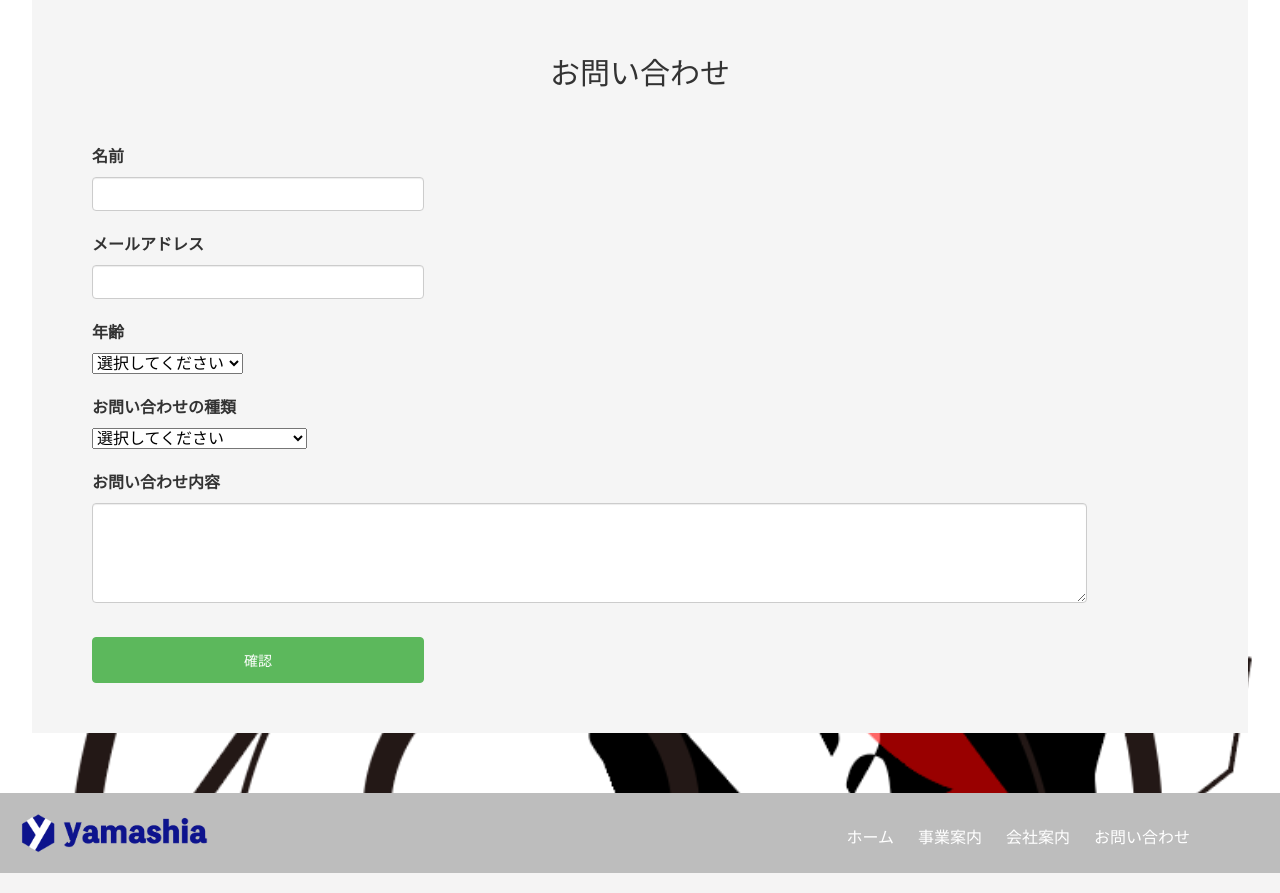
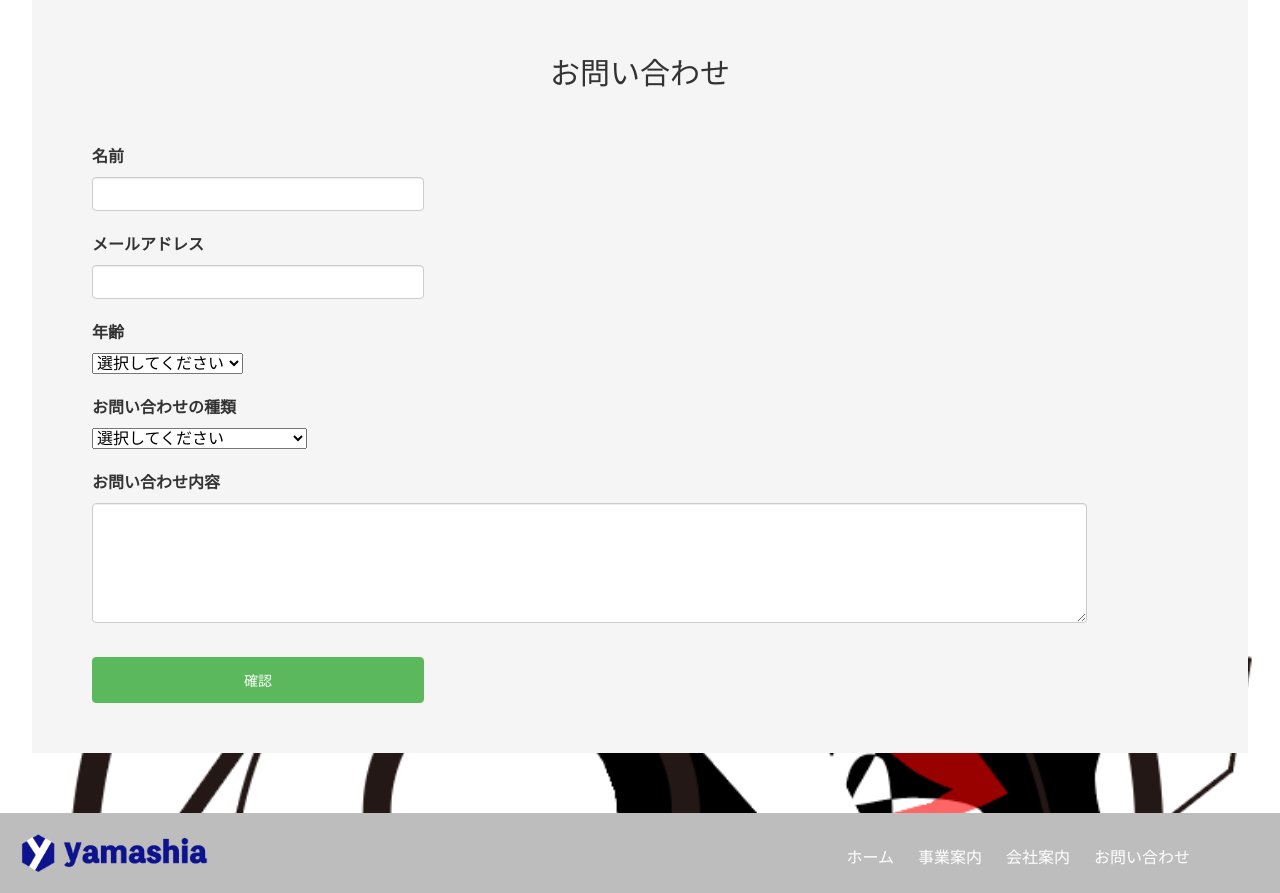
Before and after one commit to yamashia/yamashia, a PHP site: page /contact/contact.php in a window 1280 px wide. Shown: the part 934-1827 px from the top of the page. Run offline with PHP 8.4, Linux system fonts and the light colour scheme; some libraries are stand-ins or nearby versions.

Commit message:
Add files via upload

```diff
--- a/yamashia.co.jp/BuisinessInfo/BuisinessInfo.php
+++ b/yamashia.co.jp/BuisinessInfo/BuisinessInfo.php
@@ -2,7 +2,7 @@
 <html>
   <head>
     <meta charset="utf-8">
-    <meta name="viewport" content="width=device-width,initial-scale=1.0,minimum-scale=1.0,maximum-scale=1.0,user-scalable=no">
+    <meta name="viewport" content="width=device-width, initial-scale=1.0">
     <title>株式会社ヤマシア</title>
     <link rel="stylesheet" href="../css/stylesheet.css">
   	<link rel="stylesheet" href="../css/responsive.css">
--- a/yamashia.co.jp/CompanyBrochure/CompanyBrochure.php
+++ b/yamashia.co.jp/CompanyBrochure/CompanyBrochure.php
@@ -2,7 +2,7 @@
 <html>
   <head>
     <meta charset="utf-8">
-    <meta name="viewport" content="width=device-width,initial-scale=1.0,minimum-scale=1.0,maximum-scale=1.0,user-scalable=no">
+    <meta name="viewport" content="width=device-width, initial-scale=1.0">
     <title>株式会社ヤマシア</title>
     <link rel="stylesheet" href="../css/stylesheet.css">
   	<link rel="stylesheet" href="../css/responsive.css">
--- a/yamashia.co.jp/contact/Confirmation.php
+++ b/yamashia.co.jp/contact/Confirmation.php
@@ -25,7 +25,7 @@
 <html>
   <head>
     <meta charset="utf-8">
-    <meta name="viewport" content="width=device-width,initial-scale=1.0,minimum-scale=1.0,maximum-scale=1.0,user-scalable=no">
+    <meta name="viewport" content="width=device-width, initial-scale=1.0">
     <title>株式会社ヤマシア</title>
     <link rel="stylesheet" href="../css/stylesheet.css">
   	<link rel="stylesheet" href="../css/responsive.css">
--- a/yamashia.co.jp/contact/contact.php
+++ b/yamashia.co.jp/contact/contact.php
@@ -2,7 +2,7 @@
 <html>
   <head>
     <meta charset="utf-8">
-    <meta name="viewport" content="width=device-width,initial-scale=1.0,minimum-scale=1.0,maximum-scale=1.0,user-scalable=no">
+    <meta name="viewport" content="width=device-width, initial-scale=1.0">
     <title>株式会社ヤマシア</title>
     <link rel="stylesheet" href="../css/stylesheet.css">
   	<link rel="stylesheet" href="../css/responsive.css">
--- a/yamashia.co.jp/contact/thanks.php
+++ b/yamashia.co.jp/contact/thanks.php
@@ -2,7 +2,7 @@
 <html>
   <head>
     <meta charset="utf-8">
-    <meta name="viewport" content="width=device-width,initial-scale=1.0,minimum-scale=1.0,maximum-scale=1.0,user-scalable=no">
+    <meta name="viewport" content="width=device-width, initial-scale=1.0">
     <title>株式会社ヤマシア</title>
     <link rel="stylesheet" href="../css/stylesheet.css">
   	<link rel="stylesheet" href="../css/responsive.css">
--- a/yamashia.co.jp/css/responsive.css
+++ b/yamashia.co.jp/css/responsive.css
@@ -1,4 +1,4 @@
-@media all and (max-width: 880px) {
+@media all and (max-width: 850px) {
 
  .body {
    background-size: cover;
@@ -98,9 +98,8 @@
 
 /*contact*/
 input[type="text"] {
-  width: 50%;
+  width: 70%;
 }
-
   .form-title {
    font-size: 25px;
   }
--- a/yamashia.co.jp/css/stylesheet.css
+++ b/yamashia.co.jp/css/stylesheet.css
@@ -542,7 +542,7 @@ input[type="button"] {
 
 textarea {
   width: 90%;
-  height: 100px;
+  height: 120px;
   border: 1px solid #ccc;
   border-radius: 4px;
   padding: 6px 12px;
--- a/yamashia.co.jp/index.php
+++ b/yamashia.co.jp/index.php
@@ -2,7 +2,7 @@
 <html>
   <head>
     <meta charset="utf-8">
-    <meta name="viewport" content="width=device-width,initial-scale=1.0,minimum-scale=1.0,maximum-scale=1.0,user-scalable=no">
+    <meta name="viewport" content="width=device-width, initial-scale=1.0">
     <title>株式会社ヤマシア</title>
     <link rel="stylesheet" href="../css/stylesheet.css">
   	<link rel="stylesheet" href="../css/responsive.css">
```
